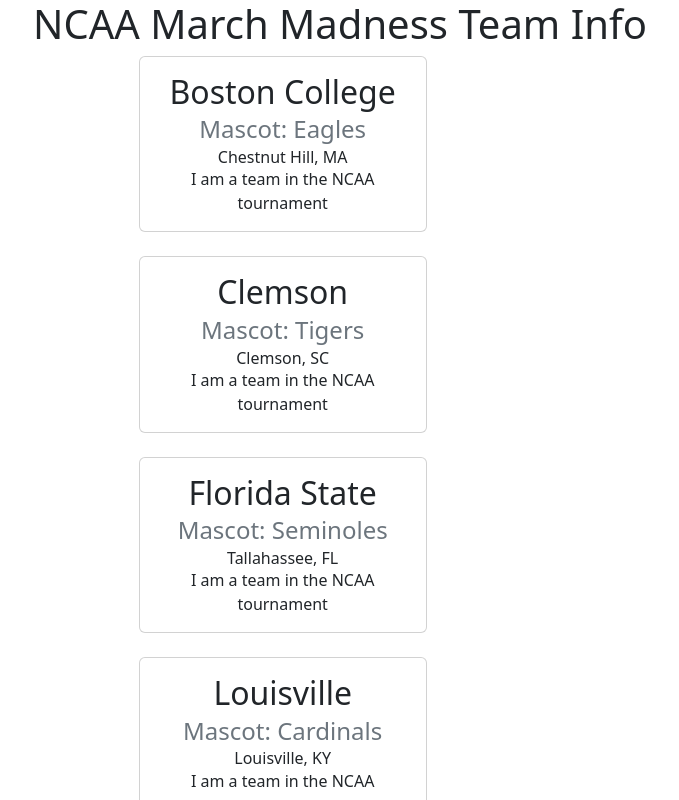
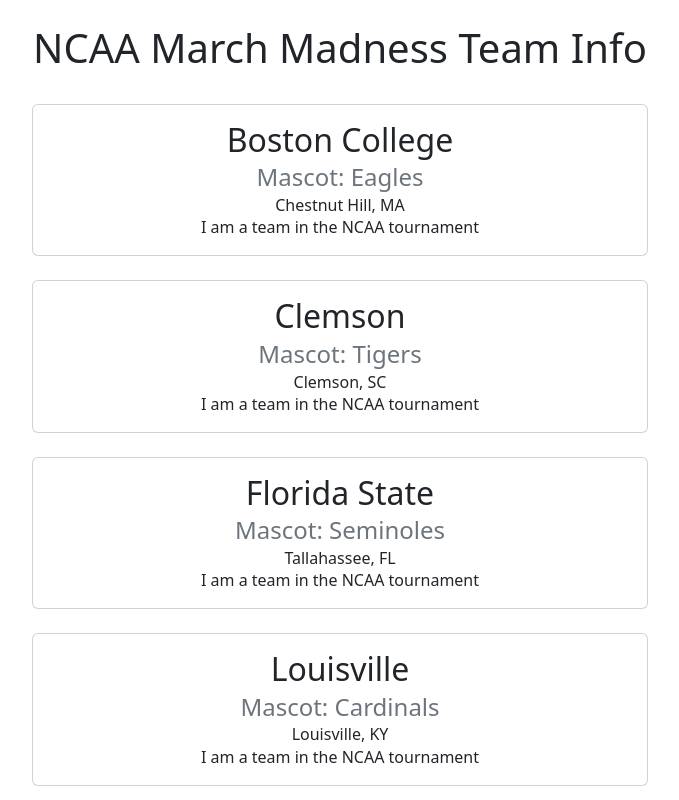
Before and after one commit to CZandt/Mission12_cvzh7, a React (Create React App) app: page / in a window 1280 px wide. Shown: the top 800 px of the page, without its empty margins (300-979 px from the left). Built offline with nearby package versions, Linux system fonts and the light colour scheme.

Commit message:
Formatting Changes. Still prop data type error

```diff
--- a/src/App.tsx
+++ b/src/App.tsx
@@ -348,9 +348,9 @@
     return (
       <div>
         <Row>
-          <Col xs={6} md={4}></Col>
-          <Col xs={12} md={8}>
-            <Card style={{ width: '18rem' }}>
+          <Col></Col>
+          <Col xs={6}>
+            <Card>
               <Card.Body>
                 <Card.Title><h2>{oneTeam.school}</h2></Card.Title>
                 <Card.Subtitle className="mb-2 text-muted"><h4>Mascot: {oneTeam.name}</h4></Card.Subtitle>
@@ -361,6 +361,7 @@
               </Card.Body>
             </Card>
           </Col>
+          <Col></Col>
         </Row>
         <br />
       </div>
@@ -399,7 +400,9 @@
 function App() {
   return (
     <div className="App">
+      <br />
       <Header />
+      <br />
       <Body />
     </div>
   );
```
